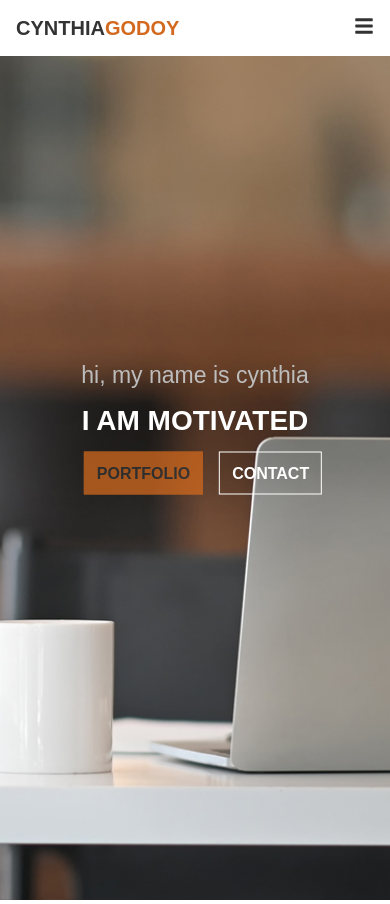
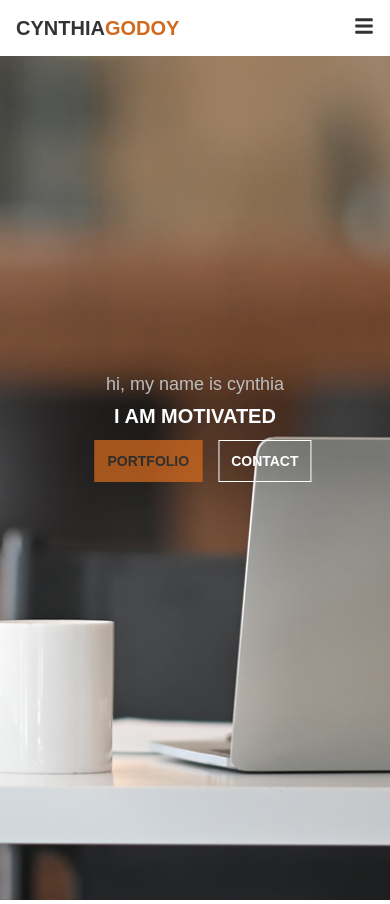
Before and after one commit to CynthiaGodoy/react.js-portfolio, a React (Create React App) app: page / in a window 390 px wide. Built offline with nearby package versions, Linux system fonts and the light colour scheme.

Commit message:
mediascreen overlay

```diff
--- a/src/components/HeroStyles.css
+++ b/src/components/HeroStyles.css
@@ -50,3 +50,20 @@
 .overlay .btn {
     margin: 1rem;
 }
+
+@media screen and (max-width:640px) {
+    .hero p {
+        font-size: 18px;
+        padding-bottom: 10px;
+    }
+    .hero h1 {
+        font-size: 20px;
+        padding-bottom: 24px;
+    }
+    .btn {
+        font-size: 14px;
+    }
+    .btn-light {
+        font-size: 14px;
+    }
+}
```
